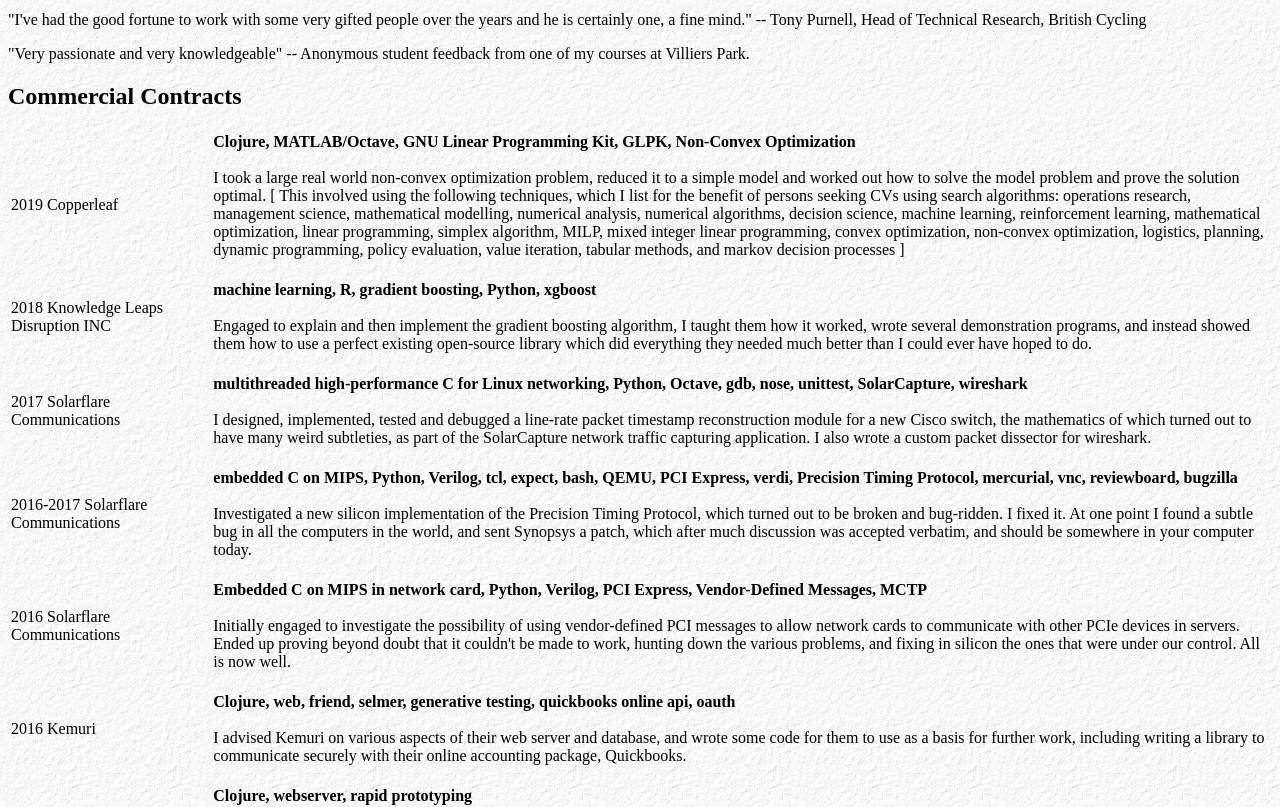
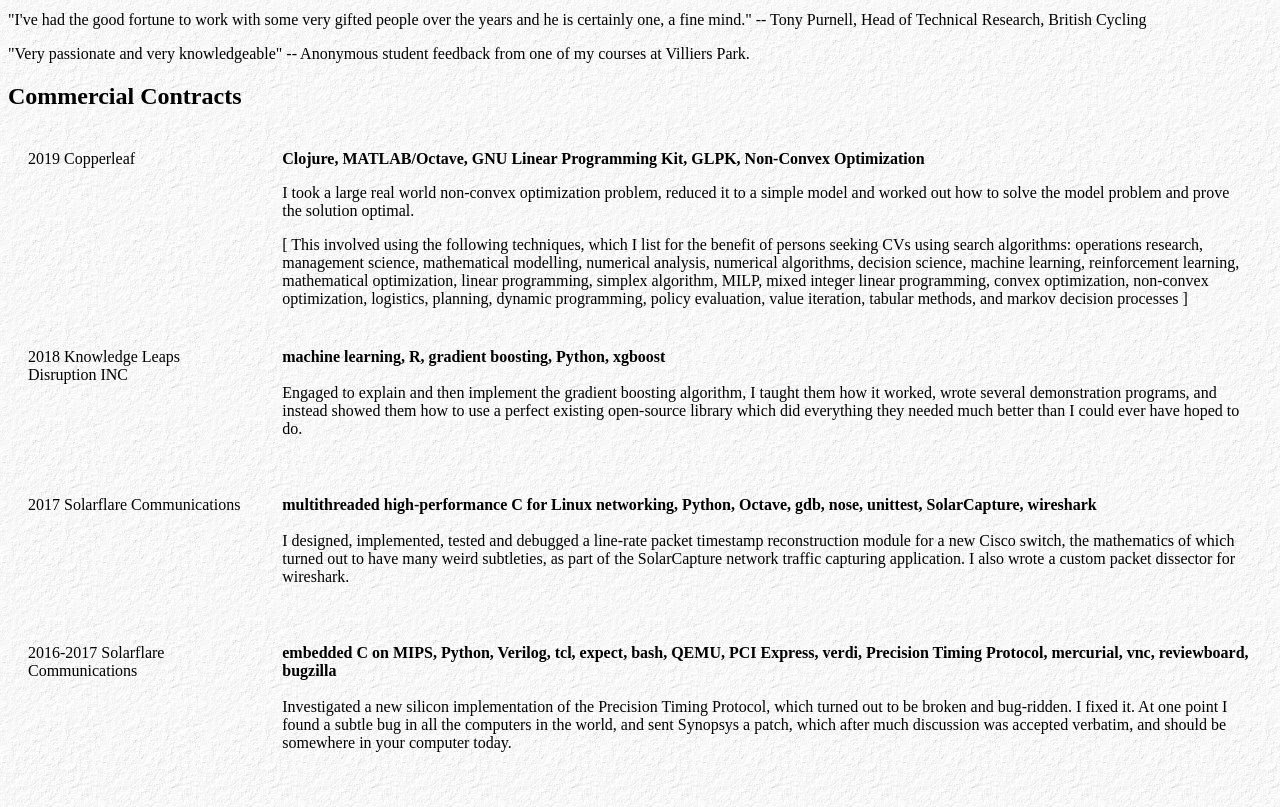
Before and after one commit to johnlawrenceaspden/johnlawrenceaspden.github.io, a plain HTML site: page index.html in a window 1280 px wide. Shown: the part 800-1607 px from the top of the page. Drawn offline with Linux system fonts and the light colour scheme.

Commit message:
playing with layout

```diff
--- a/index.html
+++ b/index.html
@@ -24,7 +24,8 @@
 <br>
 
 phone: <b>(+44) 7943 155029</b> <br>
-email: <a href="mailto:githubpagescv@aspden.com">githubpagescv@aspden.com</a> <br>
+email: <a href="mailto:githubpagescv@aspden.com">githubpagescv@aspden.com</a>
+<br>
 <br>
 
 <p>I'm an independent contractor / consultant programmer living and working in Cambridge, UK. I like challenges.</p>
@@ -72,7 +73,20 @@ and the 1979 TRS80 Basic manual.
 
 
 <h2>Commercial Contracts</h2>
+<style>
+table, th, td {
+    border: 0px solid gray;
+    border-collapse: collapse;
+}
+th, td {
+    padding: 20px;
+    vertical-align: top;
+}
 
+</style>
+
+
+<div style="overflow-x: auto;">
 <table>
   <tbody>
 
@@ -80,15 +94,16 @@ and the 1979 TRS80 Basic manual.
 
 <tr>
 <td>
- 2019 Copperleaf</td>
+  2019 Copperleaf
+</td>
 <td>
-  <b>Clojure, MATLAB/Octave, GNU Linear Programming Kit, GLPK, Non-Convex Optimization</b> <br> <br>
-  I took a large real world non-convex optimization problem, reduced it to a simple model and worked out how to solve the model problem and prove the solution optimal.
+  <p><b>Clojure, MATLAB/Octave, GNU Linear Programming Kit, GLPK, Non-Convex Optimization</b></p>
+  <p>I took a large real world non-convex optimization problem, reduced it to a simple model and worked out how to solve the model problem and prove the solution optimal.</p>
 
-[ This involved using the following techniques, which I list for the benefit of persons seeking CVs using search algorithms: operations research, management science, mathematical modelling, numerical analysis, numerical algorithms, decision science, machine learning, reinforcement learning, mathematical
+<p>[ This involved using the following techniques, which I list for the benefit of persons seeking CVs using search algorithms: operations research, management science, mathematical modelling, numerical analysis, numerical algorithms, decision science, machine learning, reinforcement learning, mathematical
 optimization, linear programming, simplex algorithm, MILP, mixed integer linear programming, convex
 optimization, non-convex optimization, logistics, planning, dynamic programming, policy evaluation,
-value iteration, tabular methods, and markov decision processes ] <br> <br>
+value iteration, tabular methods, and markov decision processes ] </p>
 </td>
 </tr>
 
@@ -372,3 +387,4 @@ I'm told they made millions of copies of my store manager code, and <i><b>never
 </table>
 </body>
 </html>
+</div>
```
